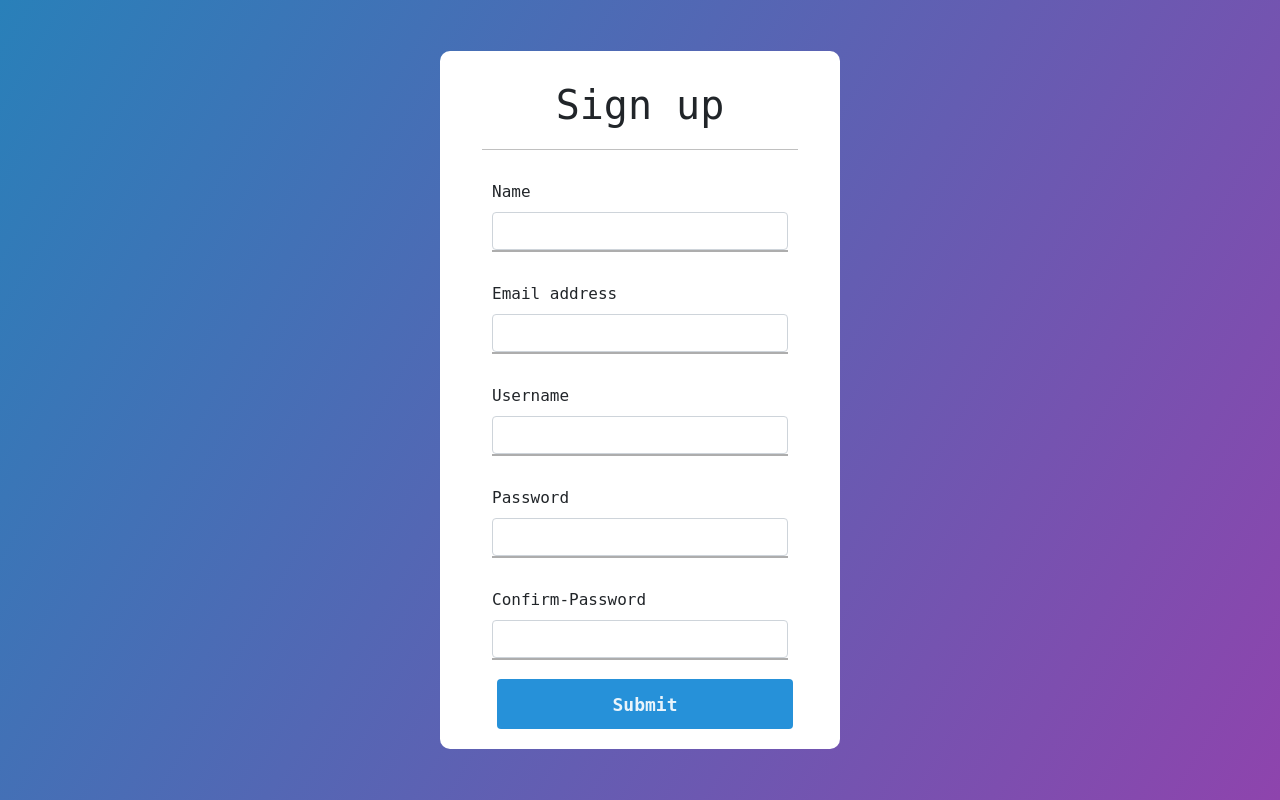
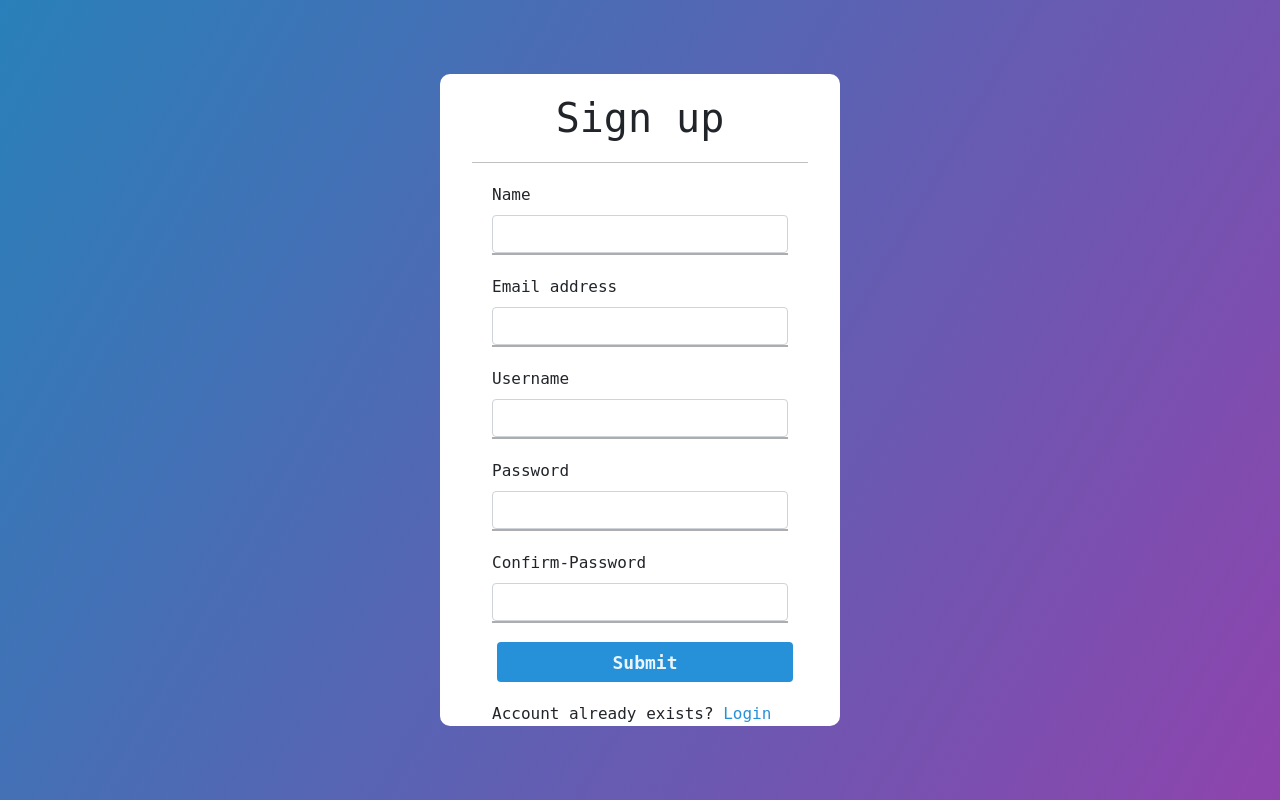
Before and after one commit to nadeem-R17/Freelearn, a Django app: page /signup in a window 1280 px wide. Run offline with Django 4.2, Linux system fonts and the light colour scheme.

Commit message:
signup changes

```diff
--- a/templates/signup.html
+++ b/templates/signup.html
@@ -1,32 +1,30 @@
 <!doctype html>
 <html lang="en">
-
   <head>
     <!-- Required meta tags -->
     <meta charset="utf-8">
     <meta name="viewport" content="width=device-width, initial-scale=1">
 
     <!-- Bootstrap CSS -->
-    <link href="https://cdn.jsdelivr.net/npm/bootstrap@5.1.3/dist/css/bootstrap.min.css" rel="stylesheet"
-        integrity="sha384-1BmE4kWBq78iYhFldvKuhfTAU6auU8tT94WrHftjDbrCEXSU1oBoqyl2QvZ6jIW3" crossorigin="anonymous">
+    <link href="https://cdn.jsdelivr.net/npm/bootstrap@5.1.3/dist/css/bootstrap.min.css" rel="stylesheet" integrity="sha384-1BmE4kWBq78iYhFldvKuhfTAU6auU8tT94WrHftjDbrCEXSU1oBoqyl2QvZ6jIW3" crossorigin="anonymous">
     <link rel="stylesheet" href="style1.css">
 
 
     <title>Signup</title>
     <style>
-        /* h5{
+        h5{
             color: red;
-        } */
-        body {
+        }
+        body{
     margin: 0;
     padding: 0;
-            font-family: monospace;
-            background: linear-gradient(120deg, #2980b9, #8e44ad);
+    font-family:monospace;
+    background: linear-gradient(120deg,#2980b9, #8e44ad );
     height: 100vh;
     overflow: hidden;
 }
 
-        .container {
+.container{
     position: absolute;
     top: 50%;
     left: 50%;
@@ -35,31 +33,29 @@
     background: white;
     border-radius: 10px;
 }
-
-        .container h1 {
+.container h1{
     text-align: center;
     padding: 0 0 20px 0;
     border-bottom: 1px solid silver;
-            margin: 30px;
+    margin: 20px;
 }
 
-        .container form {
+.container form{
     padding: 0 40px;
     box-sizing: border-box;
 }
 
-        form .mb-3 {
+form .mb-3{
     position: relative;
     border-bottom: 2px solid #adadad;
-            margin: 30px 0;
+    margin: 20px 0;
 }
-
-        .btn {
+.btn{
     margin: 3px 0 20px 5px;
     color: #ffffff;
     cursor: pointer;
     width: 100%;
-            height: 50px;
+    height: 40px;
     border: 1px solid;
     background: #2691d9;
     border: 25px;
@@ -68,43 +64,37 @@
     font-weight: 700;
 
 }
+.login a{
+    color: #2691d9;
+    text-decoration: none;
+}
+.login a:hover{
+
+    text-decoration: underline;
+}
     </style>
   </head>
-
   <body>
       <div class="container">
     <h1>Sign up</h1>
-        <!-- {% for message in messages %}
+    {% for message in messages %}
     <h5>{{ message}}</h5>
     {% endfor %}
-     -->
-        {% for message in messages %}
-        <div class="alert alert-danger" role="alert">
-            <h5>{{message}}</h5>
-        </div>
-        {% endfor %}
-
     <form method="POST" action="signup">
          {% csrf_token %}
         <div class="mb-3">
             <label for="exampleInputName" class="form-label">Name</label>
-                <input type="text" name="fname" class="form-control" id="exampleInputEmail1"
-                    aria-describedby="emailHelp">
+            <input type="text" name="name" class="form-control" id="exampleInputEmail1" aria-describedby="emailHelp">
             <!-- <div id="emailHelp" class="form-text">We'll never share your email with anyone else.</div> -->
     </div>
-            <!-- changes -->
-
-            <!-- changes -->
         <div class="mb-3">
             <label for="exampleInputEmail1" class="form-label">Email address</label>
-                <input type="email" name="email" class="form-control" id="exampleInputEmail1"
-                    aria-describedby="emailHelp">
+            <input type="email" name="email" class="form-control" id="exampleInputEmail1" aria-describedby="emailHelp">
             <!-- <div id="emailHelp" class="form-text">We'll never share your email with anyone else.</div> -->
     </div>
         <div class="mb-3">
             <label for="exampleInputEmail1" class="form-label">Username</label>
-                <input type="text" name="username" class="form-control" id="exampleInputEmail1"
-                    aria-describedby="emailHelp">
+            <input type="text" name="username" class="form-control" id="exampleInputEmail1" aria-describedby="emailHelp">
             <!-- <div id="emailHelp" class="form-text">We'll never share your email with anyone else.</div> -->
     </div>
 
@@ -118,6 +108,8 @@
     </div>
 
     <button type="submit" class="btn btn-primary">Submit</button>
+    <div class="login">Account already exists? <a href="/login">Login</a>
+
 </form>
 </div>
 
@@ -125,9 +117,7 @@
     <!-- Optional JavaScript; choose one of the two! -->
 
     <!-- Option 1: Bootstrap Bundle with Popper -->
-    <script src="https://cdn.jsdelivr.net/npm/bootstrap@5.1.3/dist/js/bootstrap.bundle.min.js"
-        integrity="sha384-ka7Sk0Gln4gmtz2MlQnikT1wXgYsOg+OMhuP+IlRH9sENBO0LRn5q+8nbTov4+1p"
-        crossorigin="anonymous"></script>
+    <script src="https://cdn.jsdelivr.net/npm/bootstrap@5.1.3/dist/js/bootstrap.bundle.min.js" integrity="sha384-ka7Sk0Gln4gmtz2MlQnikT1wXgYsOg+OMhuP+IlRH9sENBO0LRn5q+8nbTov4+1p" crossorigin="anonymous"></script>
 
     <!-- Option 2: Separate Popper and Bootstrap JS -->
     <!--
@@ -135,5 +125,4 @@
     <script src="https://cdn.jsdelivr.net/npm/bootstrap@5.1.3/dist/js/bootstrap.min.js" integrity="sha384-QJHtvGhmr9XOIpI6YVutG+2QOK9T+ZnN4kzFN1RtK3zEFEIsxhlmWl5/YESvpZ13" crossorigin="anonymous"></script>
     -->
   </body>
-
 </html>
```
Lines whose indentation alone changed are shown as unchanged.
